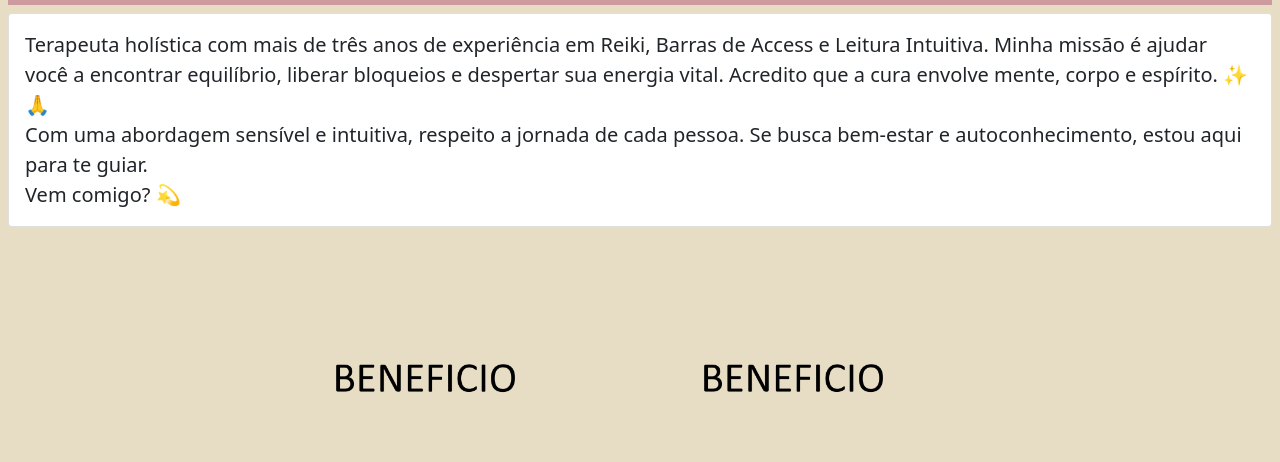
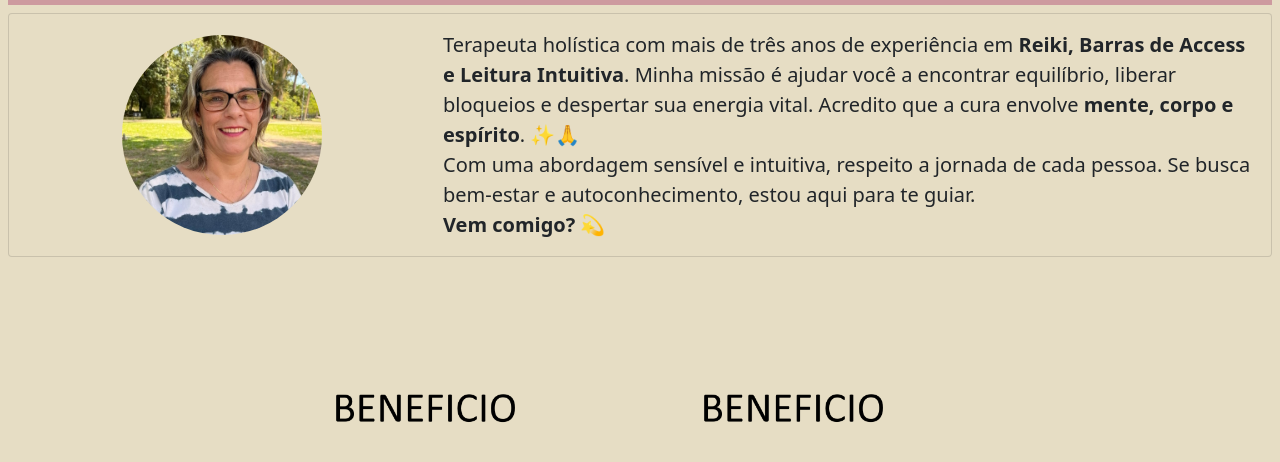
Before and after one commit to SimoneCorezolaReiki/simone-corezola-reiki, a plain HTML site: page index.html in a window 1280 px wide. Shown: the part 484-946 px from the top of the page. Drawn offline with nearby package versions, Linux system fonts and the light colour scheme.

Commit message:
Update ajuste institucional

```diff
--- a/assets/style.css
+++ b/assets/style.css
@@ -1,4 +1,4 @@
-body{
+body, .institucional{
     background-color: #E6DDC4;
 }
 
--- a/index.html
+++ b/index.html
@@ -33,16 +33,23 @@
         </div>
     </header>
 
-
     <section class="container-fluid px-2 p-2">
-        <div class="card">
+        <div class="card institucional">
             <div class="card-body">
-                <blockquote class="blockquote mb-0">
-                    <p class="lead">
-                        Terapeuta holística com mais de três anos de experiência em <b>Reiki, Barras de Access e Leitura Intuitiva</b>. Minha missão é ajudar você a encontrar equilíbrio, liberar bloqueios e despertar sua energia vital. Acredito que a cura envolve <b>mente, corpo e espírito</b>. ✨🙏
-                        <br/>Com uma abordagem sensível e intuitiva, respeito a jornada de cada pessoa. Se busca bem-estar e autoconhecimento, estou aqui para te guiar.<br/>
-                        <b>Vem comigo?</b> 💫</p>
-                </blockquote>
+                <div class="row align-items-center">
+                    <div class="col-12 col-md-4 text-center mb-3 mb-md-0">
+                        <img src="assets/img/banners/simone-corezola.jpeg" alt="Foto da terapeuta Simone Corezola" class="img-fluid rounded-circle" style="max-width: 200px;">
+                    </div>
+                    <div class="col-12 col-md-8">
+                        <blockquote class="blockquote mb-0">
+                            <p class="institucional">
+                                Terapeuta holística com mais de três anos de experiência em <b>Reiki, Barras de Access e Leitura Intuitiva</b>. Minha missão é ajudar você a encontrar equilíbrio, liberar bloqueios e despertar sua energia vital. Acredito que a cura envolve <b>mente, corpo e espírito</b>. ✨🙏
+                                <br/>Com uma abordagem sensível e intuitiva, respeito a jornada de cada pessoa. Se busca bem-estar e autoconhecimento, estou aqui para te guiar.<br/>
+                                <b>Vem comigo?</b> 💫
+                            </p>
+                        </blockquote>
+                    </div>
+                </div>
             </div>
         </div>
     </section>
```
Also changed, not shown: assets/img/banners/simone-corezola.jpeg (added).
